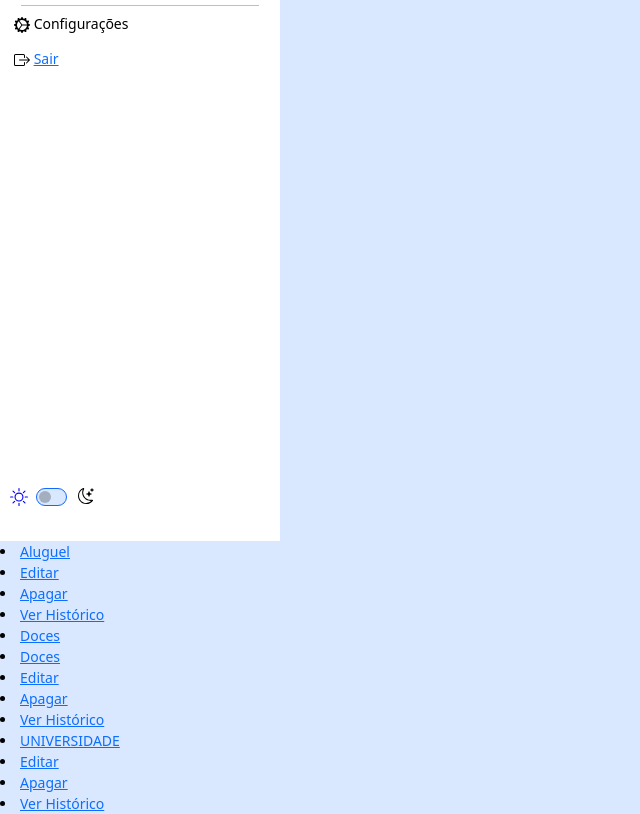
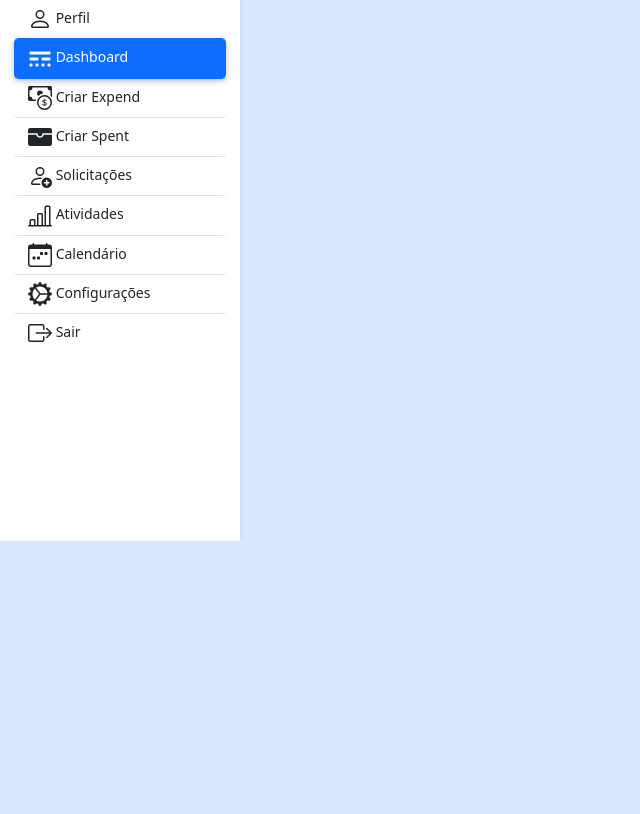
Before and after one commit to felixsakuayela/yourbills, a Django app: page / in a window 1280 px wide. Shown: the part 259-1073 px from the top of the page, without its empty margins (0-640 px from the left). After the commit the page ends 800 px from the top, so only its background shows below. Run offline with Django 4.2, Linux system fonts and the light colour scheme; a user stored in the database is signed in; data comes from the database, SQL or seed files in the repository; both versions use the stored data as it was after the commit.

Commit message:
estilização da pag home

```diff
--- a/static/css/styles.css
+++ b/static/css/styles.css
@@ -79,11 +79,6 @@ body {
     color: black;
 }
 
-.dark-mode {
-    background-color: black;
-    color: white;
-  }
-
 .toggle-btn {display: flex; justify-content: space-between; }
 
 .form-check-input {
@@ -103,17 +98,79 @@ body {
 }
 
 
-
-
-
-
-/* Estilizando o input dentro de form-check */
-
-
-/* Estilizando o switch (a alça) dentro de form-switch */
 .form-switch .form-check-input {
     width: 2.27rem;
     height: 1.27rem;
     padding: 0;
     margin-top: 0;
 }
+
+
+.hr-form {
+    padding-bottom: 10px;
+}
+
+.card p:hover{
+    background-color: #0D6DFF;
+    color: white;
+}
+.card-body p{
+    text-align: 30px;
+}
+
+.p-menu {
+    margin-bottom: 3em;
+}
+
+a:active {
+    background-color: rgb(173, 17, 17);
+    color: white;
+}
+
+
+
+
+
+
+    .sidebar {
+    position: fixed;
+    top: 0;
+    bottom: 0;
+    left: 0;
+    padding: 58px 0 0;
+    box-shadow: 0 2px 5px 0 rgb(0 0 0 / 5%), 0 2px 10px 0 rgb(0 0 0 / 5%);
+    width: 240px;
+    z-index: 600;
+    }
+
+    @media (max-width: 991.98px) {
+    .sidebar {
+    width: 100%;
+    }
+    }
+    .sidebar .active {
+    border-radius: 5px;
+    box-shadow: 0 2px 5px 0 rgb(0 0 0 / 16%), 0 2px 10px 0 rgb(0 0 0 / 12%);
+    }
+
+    .sidebar-sticky {
+    position: relative;
+    top: 0;
+    height: calc(100vh - 48px);
+    padding-top: 0.5rem;
+    overflow-x: hidden;
+    overflow-y: auto;
+    }
+
+
+
+
+
+  a {
+    text-decoration: none;
+    background: var(--background-items);
+    padding: 8px;
+    border-radius: 4px;
+    width: max-content;
+    color: var(--text);
+  }
--- a/templates/home.html
+++ b/templates/home.html
@@ -7,142 +7,122 @@
 {% block content %}
 
 
-<main>
-  <div class="centralizar-card">
 
-    <!-- =========== CARD de Apresentação =========== -->
-    <div class="card borda-home" style="width: 20rem; height: 100%;">
-        <div class="card-body">
-            <p><img src="../../static/images/logo_trans.png" style="width: 30%;" alt=""></p>
-
+<!--Main Navigation-->
+<header>
+  <!-- Sidebar -->
+  <nav id="sidebarMenu" class="collapse d-lg-block sidebar collapse bg-white">
+    <p><img src="../../static/images/l.png" style="width: 100%; height: 20%;" fill="blue" alt=""></p>
+    <div class="position-sticky">
+      <div class="list-group list-group-flush mx-3 mt-4">
         <!-- ============ PERFIL ============ -->
-            <p>
-              <svg xmlns="http://www.w3.org/2000/svg" width="18" height="18" fill="currentColor" class="bi bi-person" viewBox="0 0 16 16">
+        <a href="#" class="list-group-item list-group-item-action py-2 ripple" aria-current="true">
+          <svg xmlns="http://www.w3.org/2000/svg" width="24" height="24" fill="currentColor" class="bi bi-person" viewBox="0 0 16 16">
             <path d="M8 8a3 3 0 1 0 0-6 3 3 0 0 0 0 6m2-3a2 2 0 1 1-4 0 2 2 0 0 1 4 0m4 8c0 1-1 1-1 1H3s-1 0-1-1 1-4 6-4 6 3 6 4m-1-.004c-.001-.246-.154-.986-.832-1.664C11.516 10.68 10.289 10 8 10s-3.516.68-4.168 1.332c-.678.678-.83 1.418-.832 1.664z"/>
           </svg>
-              Perfil
-            </p>
+          <span>Perfil</span>
+        </a>
 
         <!-- ============ DASHBOARD ============ -->
-            <p>
-              <svg xmlns="http://www.w3.org/2000/svg" width="16" height="16" fill="currentColor" class="bi bi-border-style" viewBox="0 0 16 16">
+        <a href="{% url 'dashboard_spents' %}" class="list-group-item list-group-item-action py-2 ripple active">
+          <svg xmlns="http://www.w3.org/2000/svg" width="24" height="24" fill="currentColor" class="bi bi-border-style" viewBox="0 0 16 16">
             <path d="M1 3.5a.5.5 0 0 1 .5-.5h13a.5.5 0 0 1 .5.5v1a.5.5 0 0 1-.5.5h-13a.5.5 0 0 1-.5-.5zm0 4a.5.5 0 0 1 .5-.5h5a.5.5 0 0 1 .5.5v1a.5.5 0 0 1-.5.5h-5a.5.5 0 0 1-.5-.5zm0 4a.5.5 0 0 1 .5-.5h1a.5.5 0 0 1 .5.5v1a.5.5 0 0 1-.5.5h-1a.5.5 0 0 1-.5-.5zm8 0a.5.5 0 0 1 .5-.5h1a.5.5 0 0 1 .5.5v1a.5.5 0 0 1-.5.5h-1a.5.5 0 0 1-.5-.5zm-4 0a.5.5 0 0 1 .5-.5h1a.5.5 0 0 1 .5.5v1a.5.5 0 0 1-.5.5h-1a.5.5 0 0 1-.5-.5zm8 0a.5.5 0 0 1 .5-.5h1a.5.5 0 0 1 .5.5v1a.5.5 0 0 1-.5.5h-1a.5.5 0 0 1-.5-.5zm-4-4a.5.5 0 0 1 .5-.5h5a.5.5 0 0 1 .5.5v1a.5.5 0 0 1-.5.5h-5a.5.5 0 0 1-.5-.5z"/>
           </svg>
-              <a href="{% url 'dashboard_spents' %}">Dashboard</a><br>
-            </p>
+          <span>Dashboard</span>
+        </a>
+
 
         <!-- ============ CRIAR EXPEND ============ -->
-            <p>
-              <svg xmlns="http://www.w3.org/2000/svg" width="16" height="16" fill="currentColor" class="bi bi-cash-coin" viewBox="0 0 16 16">
+        <a href="{% url 'create_expense' %}" class="list-group-item list-group-item-action py-2 ripple">
+          <svg xmlns="http://www.w3.org/2000/svg" width="24" height="24" fill="currentColor" class="bi bi-cash-coin" viewBox="0 0 16 16">
             <path fill-rule="evenodd" d="M11 15a4 4 0 1 0 0-8 4 4 0 0 0 0 8m5-4a5 5 0 1 1-10 0 5 5 0 0 1 10 0"/>
             <path d="M9.438 11.944c.047.596.518 1.06 1.363 1.116v.44h.375v-.443c.875-.061 1.386-.529 1.386-1.207 0-.618-.39-.936-1.09-1.1l-.296-.07v-1.2c.376.043.614.248.671.532h.658c-.047-.575-.54-1.024-1.329-1.073V8.5h-.375v.45c-.747.073-1.255.522-1.255 1.158 0 .562.378.92 1.007 1.066l.248.061v1.272c-.384-.058-.639-.27-.696-.563h-.668zm1.36-1.354c-.369-.085-.569-.26-.569-.522 0-.294.216-.514.572-.578v1.1zm.432.746c.449.104.655.272.655.569 0 .339-.257.571-.709.614v-1.195z"/>
             <path d="M1 0a1 1 0 0 0-1 1v8a1 1 0 0 0 1 1h4.083q.088-.517.258-1H3a2 2 0 0 0-2-2V3a2 2 0 0 0 2-2h10a2 2 0 0 0 2 2v3.528c.38.34.717.728 1 1.154V1a1 1 0 0 0-1-1z"/>
             <path d="M9.998 5.083 10 5a2 2 0 1 0-3.132 1.65 6 6 0 0 1 3.13-1.567"/>
-              </svg>
-              <a href="{% url 'create_expense' %}">Criar Expend</a>
-            </p>
+          </svg><span> Criar Expend</span></a>
+
 
           <!-- ============ CRIAR SPENT ============ -->
-            <p>
-              <svg xmlns="http://www.w3.org/2000/svg" width="16" height="16" fill="currentColor" class="bi bi-wallet-fill" viewBox="0 0 16 16">
+        <a href="{% url 'create_spent' %}" class="list-group-item list-group-item-action py-2 ripple">
+          <svg xmlns="http://www.w3.org/2000/svg" width="24" height="24" fill="currentColor" class="bi bi-wallet-fill" viewBox="0 0 16 16">
             <path d="M1.5 2A1.5 1.5 0 0 0 0 3.5v2h6a.5.5 0 0 1 .5.5c0 .253.08.644.306.958.207.288.557.542 1.194.542s.987-.254 1.194-.542C9.42 6.644 9.5 6.253 9.5 6a.5.5 0 0 1 .5-.5h6v-2A1.5 1.5 0 0 0 14.5 2z"/>
             <path d="M16 6.5h-5.551a2.7 2.7 0 0 1-.443 1.042C9.613 8.088 8.963 8.5 8 8.5s-1.613-.412-2.006-.958A2.7 2.7 0 0 1 5.551 6.5H0v6A1.5 1.5 0 0 0 1.5 14h13a1.5 1.5 0 0 0 1.5-1.5z"/>
-              </svg>
-              <a href="{% url 'create_spent' %}">Criar Spent</a>
-            </p>
+          </svg><span> Criar Spent</span></a>
+
 
         <!-- ============ SOLICITAÇÕES ============ -->
-            <p>
-              <svg xmlns="http://www.w3.org/2000/svg" width="16" height="16" fill="currentColor" class="bi bi-person-add" viewBox="0 0 16 16">
+        <a href="{% url 'pending_spents' %}" class="list-group-item list-group-item-action py-2 ripple">                      <svg xmlns="http://www.w3.org/2000/svg" width="24" height="24" fill="currentColor" class="bi bi-person-add" viewBox="0 0 16 16">
           <path d="M12.5 16a3.5 3.5 0 1 0 0-7 3.5 3.5 0 0 0 0 7m.5-5v1h1a.5.5 0 0 1 0 1h-1v1a.5.5 0 0 1-1 0v-1h-1a.5.5 0 0 1 0-1h1v-1a.5.5 0 0 1 1 0m-2-6a3 3 0 1 1-6 0 3 3 0 0 1 6 0M8 7a2 2 0 1 0 0-4 2 2 0 0 0 0 4"/>
           <path d="M8.256 14a4.5 4.5 0 0 1-.229-1.004H3c.001-.246.154-.986.832-1.664C4.484 10.68 5.711 10 8 10q.39 0 .74.025c.226-.341.496-.65.804-.918Q8.844 9.002 8 9c-5 0-6 3-6 4s1 1 1 1z"/>
+        </svg><span> Solicitações</span>
+      </a>
+
+      <!-- ============ Atividades ============ -->
+      <a href="#" class="list-group-item list-group-item-action py-2 ripple">
+        <svg xmlns="http://www.w3.org/2000/svg" width="24" height="24" fill="currentColor" class="bi bi-bar-chart-line" viewBox="0 0 16 16">
+          <path d="M11 2a1 1 0 0 1 1-1h2a1 1 0 0 1 1 1v12h.5a.5.5 0 0 1 0 1H.5a.5.5 0 0 1 0-1H1v-3a1 1 0 0 1 1-1h2a1 1 0 0 1 1 1v3h1V7a1 1 0 0 1 1-1h2a1 1 0 0 1 1 1v7h1zm1 12h2V2h-2zm-3 0V7H7v7zm-5 0v-3H2v3z"/>
         </svg>
-              <a href="{% url 'pending_spents' %}">Solicitações</a>
-            </p>
-            <hr class="m-2">
+        <span> Atividades</span></a>
+
+        <!-- ============ CALENDÁRIO ============ -->
+        <a href="#" class="list-group-item list-group-item-action py-2 ripple"><svg xmlns="http://www.w3.org/2000/svg" width="24" height="24" fill="currentColor" class="bi bi-calendar-week" viewBox="0 0 16 16">
+          <path d="M11 6.5a.5.5 0 0 1 .5-.5h1a.5.5 0 0 1 .5.5v1a.5.5 0 0 1-.5.5h-1a.5.5 0 0 1-.5-.5zm-3 0a.5.5 0 0 1 .5-.5h1a.5.5 0 0 1 .5.5v1a.5.5 0 0 1-.5.5h-1a.5.5 0 0 1-.5-.5zm-5 3a.5.5 0 0 1 .5-.5h1a.5.5 0 0 1 .5.5v1a.5.5 0 0 1-.5.5h-1a.5.5 0 0 1-.5-.5zm3 0a.5.5 0 0 1 .5-.5h1a.5.5 0 0 1 .5.5v1a.5.5 0 0 1-.5.5h-1a.5.5 0 0 1-.5-.5z"/>
+          <path d="M3.5 0a.5.5 0 0 1 .5.5V1h8V.5a.5.5 0 0 1 1 0V1h1a2 2 0 0 1 2 2v11a2 2 0 0 1-2 2H2a2 2 0 0 1-2-2V3a2 2 0 0 1 2-2h1V.5a.5.5 0 0 1 .5-.5M1 4v10a1 1 0 0 0 1 1h12a1 1 0 0 0 1-1V4z"/>
+        </svg><span> Calendário</span></a>
 
         <!-- ============ CONFIGURAÇÕES ============ -->
-            <p>
-              <svg xmlns="http://www.w3.org/2000/svg" width="16" height="16" fill="currentColor" class="bi bi-gear-wide-connected" viewBox="0 0 16 16">
+        <a href="#" class="list-group-item list-group-item-action py-2 ripple"><svg xmlns="http://www.w3.org/2000/svg" width="24" height="24" fill="currentColor" class="bi bi-gear-wide-connected" viewBox="0 0 16 16">
           <path d="M7.068.727c.243-.97 1.62-.97 1.864 0l.071.286a.96.96 0 0 0 1.622.434l.205-.211c.695-.719 1.888-.03 1.613.931l-.08.284a.96.96 0 0 0 1.187 1.187l.283-.081c.96-.275 1.65.918.931 1.613l-.211.205a.96.96 0 0 0 .434 1.622l.286.071c.97.243.97 1.62 0 1.864l-.286.071a.96.96 0 0 0-.434 1.622l.211.205c.719.695.03 1.888-.931 1.613l-.284-.08a.96.96 0 0 0-1.187 1.187l.081.283c.275.96-.918 1.65-1.613.931l-.205-.211a.96.96 0 0 0-1.622.434l-.071.286c-.243.97-1.62.97-1.864 0l-.071-.286a.96.96 0 0 0-1.622-.434l-.205.211c-.695.719-1.888.03-1.613-.931l.08-.284a.96.96 0 0 0-1.186-1.187l-.284.081c-.96.275-1.65-.918-.931-1.613l.211-.205a.96.96 0 0 0-.434-1.622l-.286-.071c-.97-.243-.97-1.62 0-1.864l.286-.071a.96.96 0 0 0 .434-1.622l-.211-.205c-.719-.695-.03-1.888.931-1.613l.284.08a.96.96 0 0 0 1.187-1.186l-.081-.284c-.275-.96.918-1.65 1.613-.931l.205.211a.96.96 0 0 0 1.622-.434zM12.973 8.5H8.25l-2.834 3.779A4.998 4.998 0 0 0 12.973 8.5m0-1a4.998 4.998 0 0 0-7.557-3.779l2.834 3.78zM5.048 3.967l-.087.065zm-.431.355A4.98 4.98 0 0 0 3.002 8c0 1.455.622 2.765 1.615 3.678L7.375 8zm.344 7.646.087.065z"/>
-              </svg>
-              Configurações
-            </p>
+        </svg><span> Configurações</span></a>
 
         <!-- ============ SAIR ============ -->
-            <p>
-              <svg xmlns="http://www.w3.org/2000/svg" width="16" height="16" fill="currentColor" class="bi bi-box-arrow-right" viewBox="0 0 16 16">
+        {% if user.is_authenticated %}
+        <a href="{% url 'signout' %}" class="list-group-item list-group-item-action py-2 ripple"><svg xmlns="http://www.w3.org/2000/svg" width="24" height="24" fill="currentColor" class="bi bi-box-arrow-right" viewBox="0 0 16 16">
           <path fill-rule="evenodd" d="M10 12.5a.5.5 0 0 1-.5.5h-8a.5.5 0 0 1-.5-.5v-9a.5.5 0 0 1 .5-.5h8a.5.5 0 0 1 .5.5v2a.5.5 0 0 0 1 0v-2A1.5 1.5 0 0 0 9.5 2h-8A1.5 1.5 0 0 0 0 3.5v9A1.5 1.5 0 0 0 1.5 14h8a1.5 1.5 0 0 0 1.5-1.5v-2a.5.5 0 0 0-1 0z"/>
           <path fill-rule="evenodd" d="M15.854 8.354a.5.5 0 0 0 0-.708l-3-3a.5.5 0 0 0-.708.708L14.293 7.5H5.5a.5.5 0 0 0 0 1h8.793l-2.147 2.146a.5.5 0 0 0 .708.708z"/>
-              </svg>
-              {% if user.is_authenticated %}
-              <a href="{% url 'signout' %}">Sair</a>
+        </svg><span> Sair</span></a>
         {% endif %}
-            </p>
-        </div>
 
 
-        <div style="margin-left: 10px; padding-bottom: 30px;">
-            <div  style="width: 6rem; ">
+      </div>
+    </div>
+  </nav>
+  <!-- Sidebar -->
 
-                <div class="toggle-btn">
+  <!-- Navbar -->
 
-                    <svg xmlns="http://www.w3.org/2000/svg" width="18" height="18"  fill="blue" class="bi bi-sun" viewBox="0 0 16 16">
-                      <path d="M8 11a3 3 0 1 1 0-6 3 3 0 0 1 0 6m0 1a4 4 0 1 0 0-8 4 4 0 0 0 0 8M8 0a.5.5 0 0 1 .5.5v2a.5.5 0 0 1-1 0v-2A.5.5 0 0 1 8 0m0 13a.5.5 0 0 1 .5.5v2a.5.5 0 0 1-1 0v-2A.5.5 0 0 1 8 13m8-5a.5.5 0 0 1-.5.5h-2a.5.5 0 0 1 0-1h2a.5.5 0 0 1 .5.5M3 8a.5.5 0 0 1-.5.5h-2a.5.5 0 0 1 0-1h2A.5.5 0 0 1 3 8m10.657-5.657a.5.5 0 0 1 0 .707l-1.414 1.415a.5.5 0 1 1-.707-.708l1.414-1.414a.5.5 0 0 1 .707 0m-9.193 9.193a.5.5 0 0 1 0 .707L3.05 13.657a.5.5 0 0 1-.707-.707l1.414-1.414a.5.5 0 0 1 .707 0m9.193 2.121a.5.5 0 0 1-.707 0l-1.414-1.414a.5.5 0 0 1 .707-.707l1.414 1.414a.5.5 0 0 1 0 .707M4.464 4.465a.5.5 0 0 1-.707 0L2.343 3.05a.5.5 0 1 1 .707-.707l1.414 1.414a.5.5 0 0 1 0 .708"/>
-                    </svg>
+  <!-- Navbar -->
+</header>
 
 
-                  <div class="form-check form-switch">
-                    <input  onclick="myFunction()" class="form-check-input" type="checkbox" role="switch" id="flexSwitchCheckChecked" >
-                    <label class="form-check-label" for="flexSwitchCheckChecked"></label>
-                  </div>
-
-                  <svg xmlns="http://www.w3.org/2000/svg" width="16" height="16" fill="currentColor" class="bi bi-moon-stars" viewBox="0 0 16 16">
-                    <path d="M6 .278a.77.77 0 0 1 .08.858 7.2 7.2 0 0 0-.878 3.46c0 4.021 3.278 7.277 7.318 7.277q.792-.001 1.533-.16a.79.79 0 0 1 .81.316.73.73 0 0 1-.031.893A8.35 8.35 0 0 1 8.344 16C3.734 16 0 12.286 0 7.71 0 4.266 2.114 1.312 5.124.06A.75.75 0 0 1 6 .278M4.858 1.311A7.27 7.27 0 0 0 1.025 7.71c0 4.02 3.279 7.276 7.319 7.276a7.32 7.32 0 0 0 5.205-2.162q-.506.063-1.029.063c-4.61 0-8.343-3.714-8.343-8.29 0-1.167.242-2.278.681-3.286"/>
-                    <path d="M10.794 3.148a.217.217 0 0 1 .412 0l.387 1.162c.173.518.579.924 1.097 1.097l1.162.387a.217.217 0 0 1 0 .412l-1.162.387a1.73 1.73 0 0 0-1.097 1.097l-.387 1.162a.217.217 0 0 1-.412 0l-.387-1.162A1.73 1.73 0 0 0 9.31 6.593l-1.162-.387a.217.217 0 0 1 0-.412l1.162-.387a1.73 1.73 0 0 0 1.097-1.097zM13.863.099a.145.145 0 0 1 .274 0l.258.774c.115.346.386.617.732.732l.774.258a.145.145 0 0 1 0 .274l-.774.258a1.16 1.16 0 0 0-.732.732l-.258.774a.145.145 0 0 1-.274 0l-.258-.774a1.16 1.16 0 0 0-.732-.732l-.774-.258a.145.145 0 0 1 0-.274l.774-.258c.346-.115.617-.386.732-.732z"/>
-                  </svg>
-                </div>
-              </div>
-        </div>
-    </div>
+<!--Main layout-->
+<main style="margin-top: 58px;">
+  <div class="container pt-4"></div>
+</main>
+<!--Main layout-->
 
 
-    <!-- =========== CARD COM FORMULÁRIO e IMAGEM =========== -->
-    <!-- <div class="card-img">
 
 
-        <div class="card" style="width: 25rem; height: 21rem;">
-            <div class="card-body rounded-5">
-                <h5 class="card-title title-format">Faça o seu login</h5>
-                <p>Ainda não tem uma conta? <a href="#">Cadastra-se</a></p>
-
-                <form method="post" class="d-grid">
-                    {% csrf_token %}
-
-                    <div  class="form-floating mb-3 ">
-                        <input type="text" name="username" class="form-control labels-cor" id="floatingInput" placeholder="name@example.com">
-                        <label for="username" for="floatingInput">Usuário</label>
-                    </div>
-
-                    <div class="form-floating mb-3">
-                        <input type="password" name="password" class="form-control labels-cor" id="floatingPassword" placeholder="Password">
-                        <label for="password" >Palavra-passe</label>
-                    </div>
-
-                    <button type="submit" class="btn btn-primary btn-lg">ENTRAR</button>
-
-                </form>
-            </div>
-        </div>
 
 
-        <div class="card-content">
-            <img src="../../static/images/robo.png" alt="">
-        </div>
-    </div> -->
 
-</div>
-</main>
+
+
+
+
+
+
+
+
+
+
+
+
+
+
+
+
 
 <div>
       {% for expense in expenses %}
```
Also changed, not shown: db.sqlite3, static/images/logo.png (added). Lines whose indentation alone changed are shown as unchanged.
